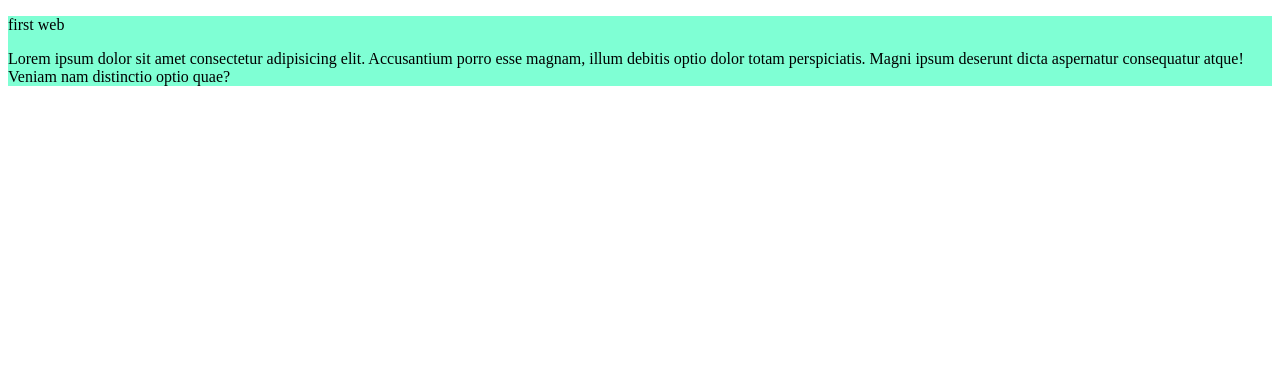
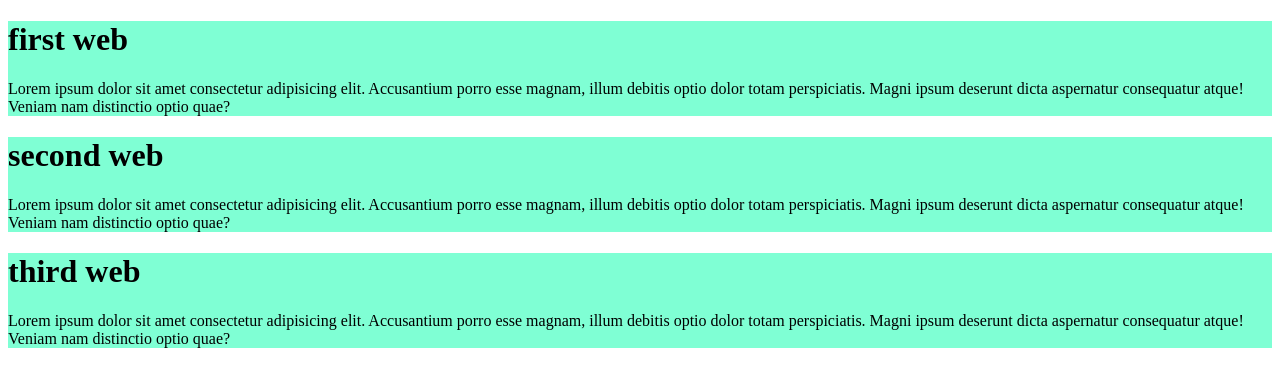
Before and after one commit to mozzammelrobi/problem-issue, a plain HTML site: page problem.html in a window 1280 px wide. Drawn offline with Linux system fonts and the light colour scheme.

Commit message:
added the div

```diff
--- a/problem.html
+++ b/problem.html
@@ -8,7 +8,15 @@
 </head>
 <body>
     <div>
-        <p>first web </p>
+        <h1>first web </h1>
+        <p>Lorem ipsum dolor sit amet consectetur adipisicing elit. Accusantium porro esse magnam, illum debitis optio dolor totam perspiciatis. Magni ipsum deserunt dicta aspernatur consequatur atque! Veniam nam distinctio optio quae?</p>
+    </div>
+    <div>
+        <h1>second web </h1>
+        <p>Lorem ipsum dolor sit amet consectetur adipisicing elit. Accusantium porro esse magnam, illum debitis optio dolor totam perspiciatis. Magni ipsum deserunt dicta aspernatur consequatur atque! Veniam nam distinctio optio quae?</p>
+    </div>
+    <div>
+        <h1>third web </h1>
         <p>Lorem ipsum dolor sit amet consectetur adipisicing elit. Accusantium porro esse magnam, illum debitis optio dolor totam perspiciatis. Magni ipsum deserunt dicta aspernatur consequatur atque! Veniam nam distinctio optio quae?</p>
     </div>
 </body>
```
